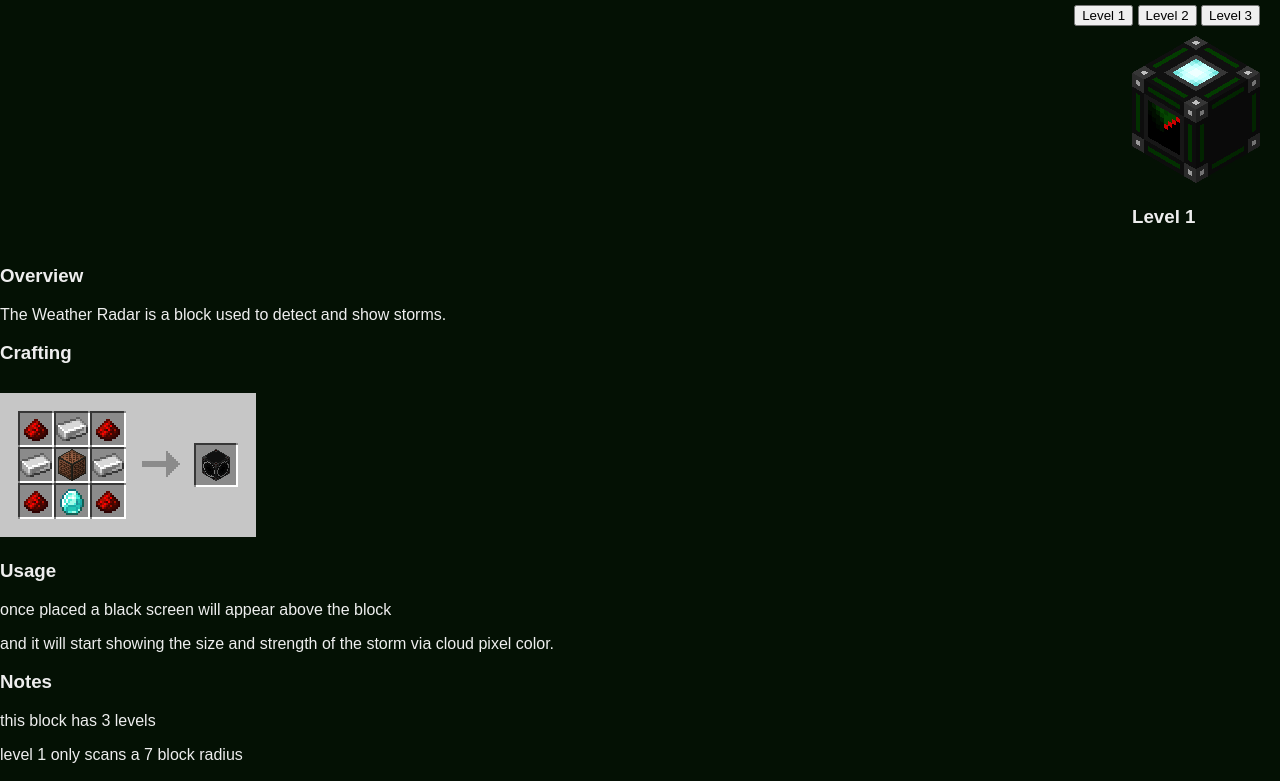
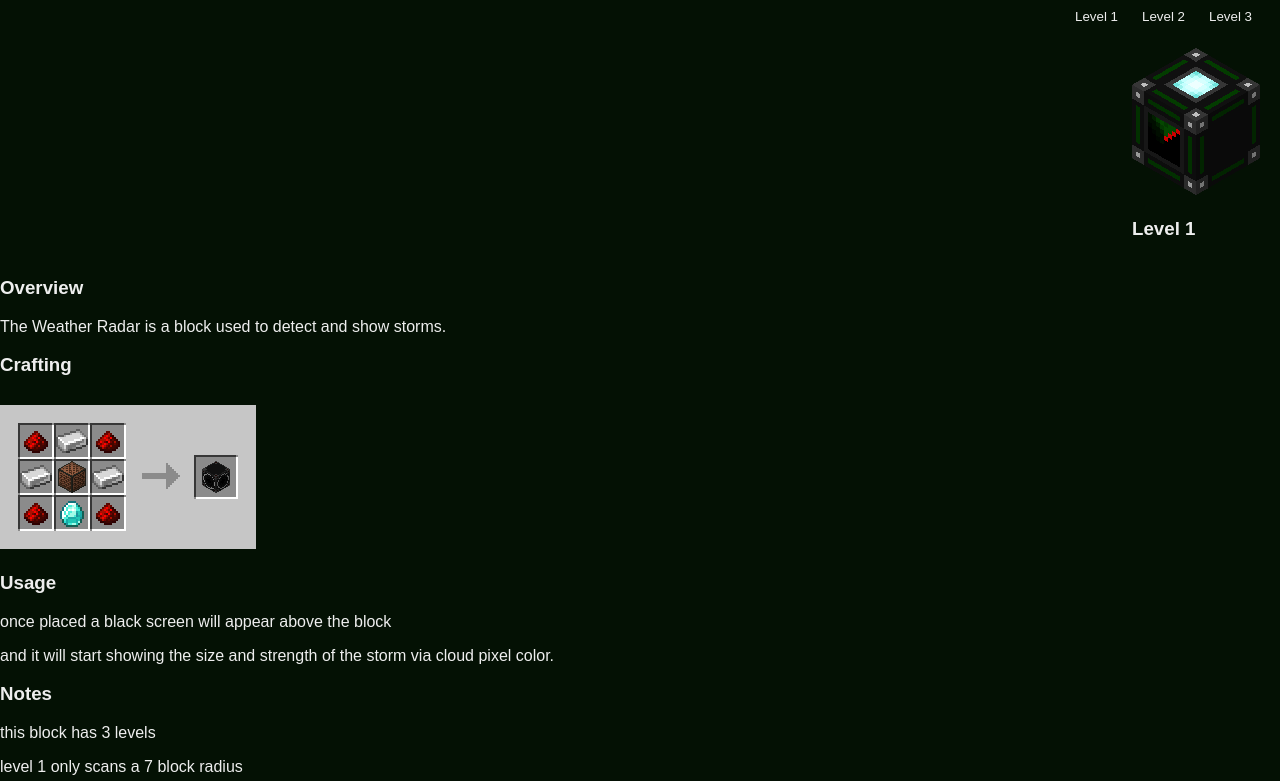
Before and after one commit to BlueStatic1/nwdx-docs, a plain HTML site: page docs/blocks/weather_radar.html in a window 1280 px wide. Shown: the part 201-982 px from the top of the page. Drawn offline with Linux system fonts and the light colour scheme.

Commit message:
Add variant-tabs styles for tabbed navigation

```diff
--- a/docs/css/style.css
+++ b/docs/css/style.css
@@ -120,3 +120,22 @@ body.items footer {
 .active {
     border-bottom: 2px solid #5b8f00;
 }
+
+.variant-tabs {
+    display: flex;
+    justify-content: center;
+    gap: 8px;
+    margin-bottom: 10px;
+}
+
+.variant-tabs button {
+    background: none;
+    border: none;
+    cursor: pointer;
+    color: inherit;
+    padding: 4px 8px;
+}
+
+.variant-tabs button:hover {
+    text-decoration: underline;
+}
```
